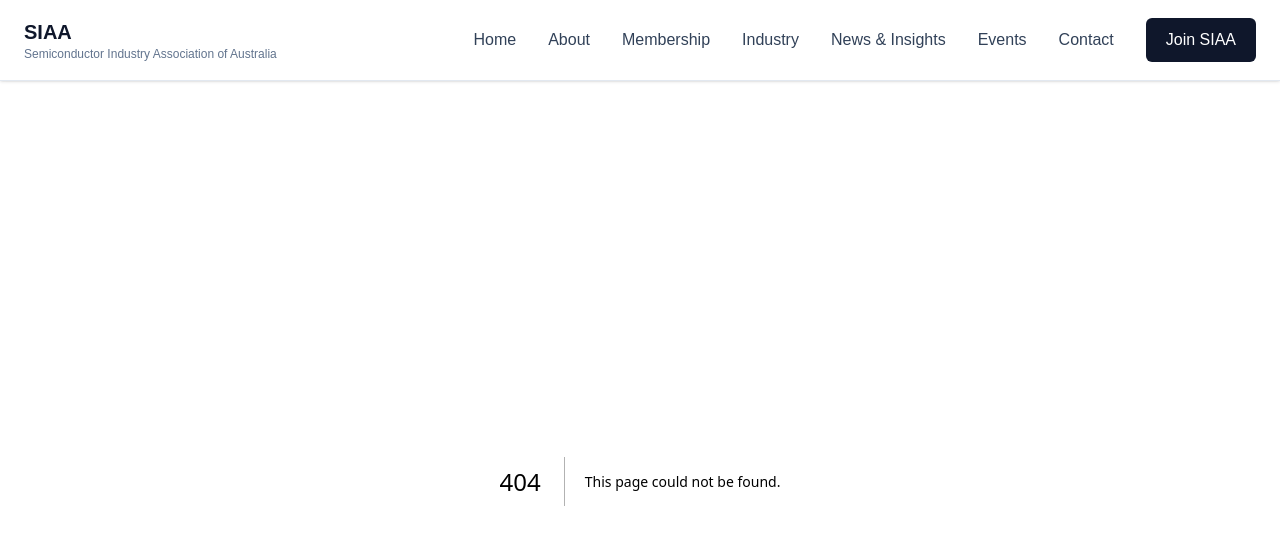
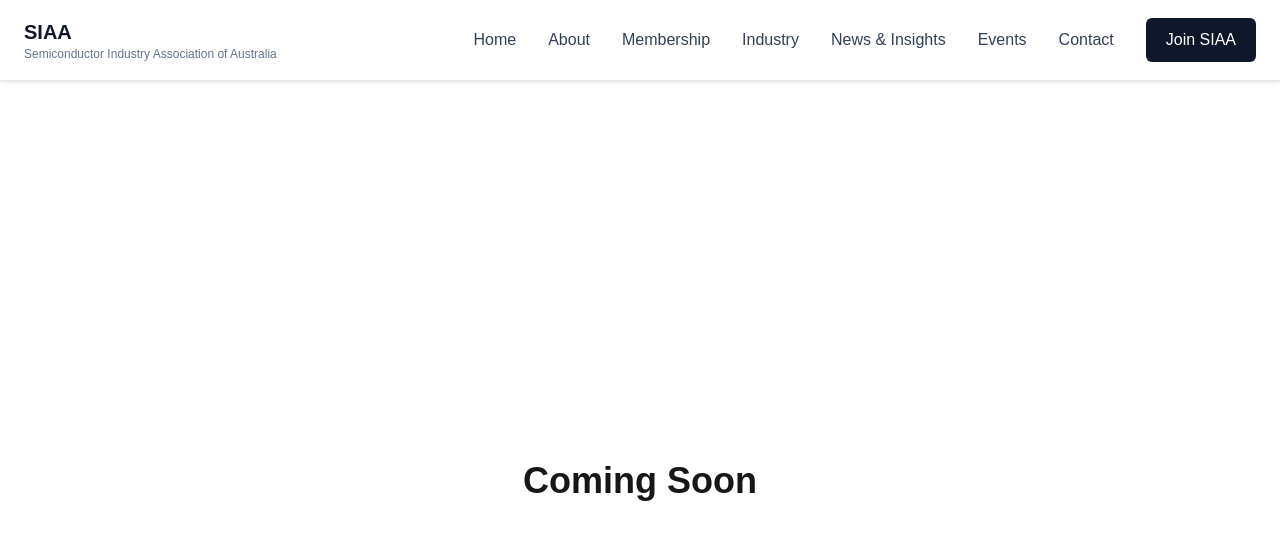
Before and after one commit to Ants-siaa/SIAA-site, a Next.js app: page /about in a window 1280 px wide. Before the commit this address had no page. Shown: the top 544 px of the page. Built offline with nearby package versions, Linux system fonts and the light colour scheme.

Commit message:
Create page.tsx

```diff
--- /dev/null
+++ b/app/about/page.tsx
@@ -0,0 +1,7 @@
+export default function Page() {
+  return (
+    <main className="min-h-screen flex items-center justify-center">
+      <h1 className="text-4xl font-bold">Coming Soon</h1>
+    </main>
+  );
+}
```
